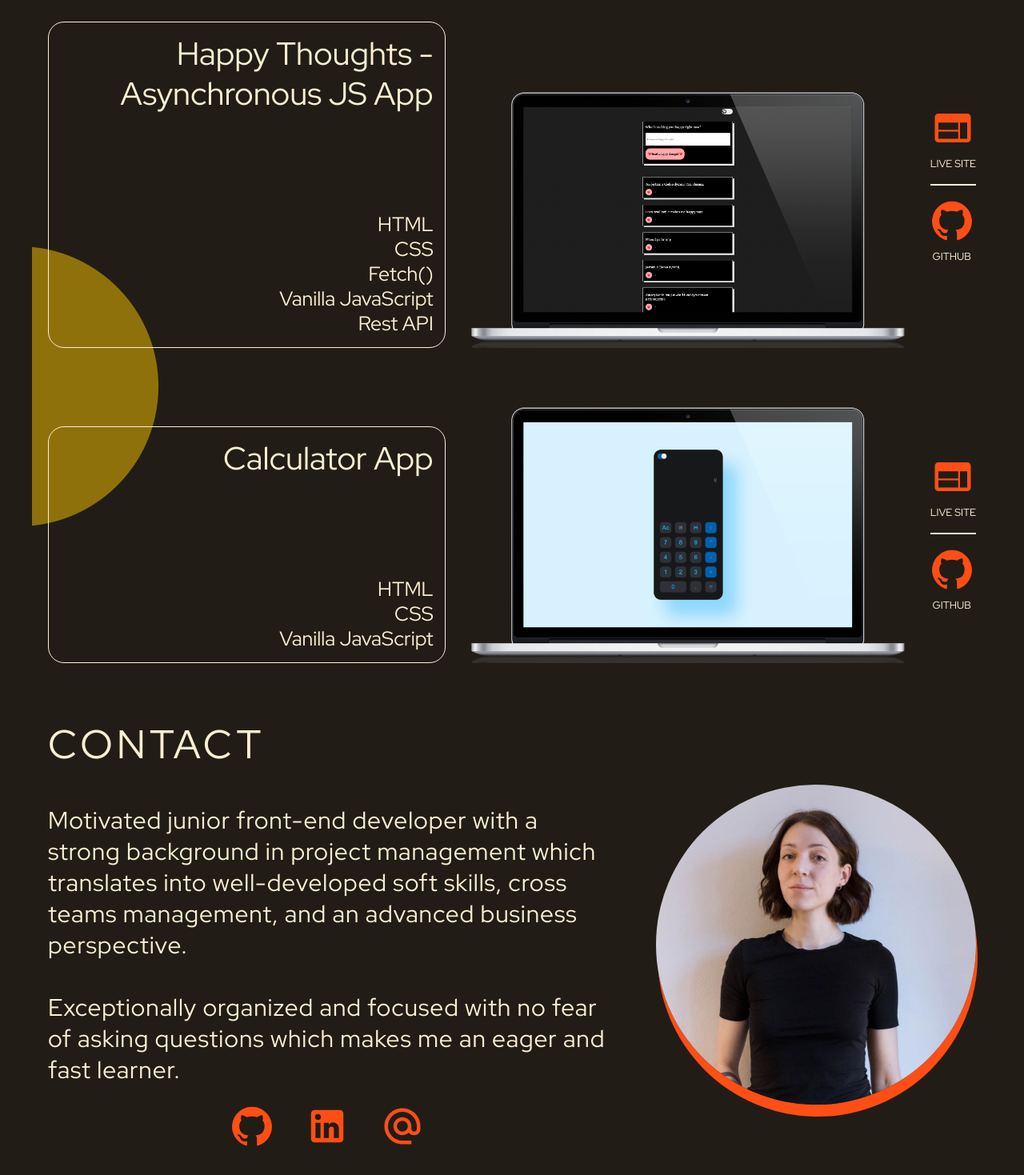
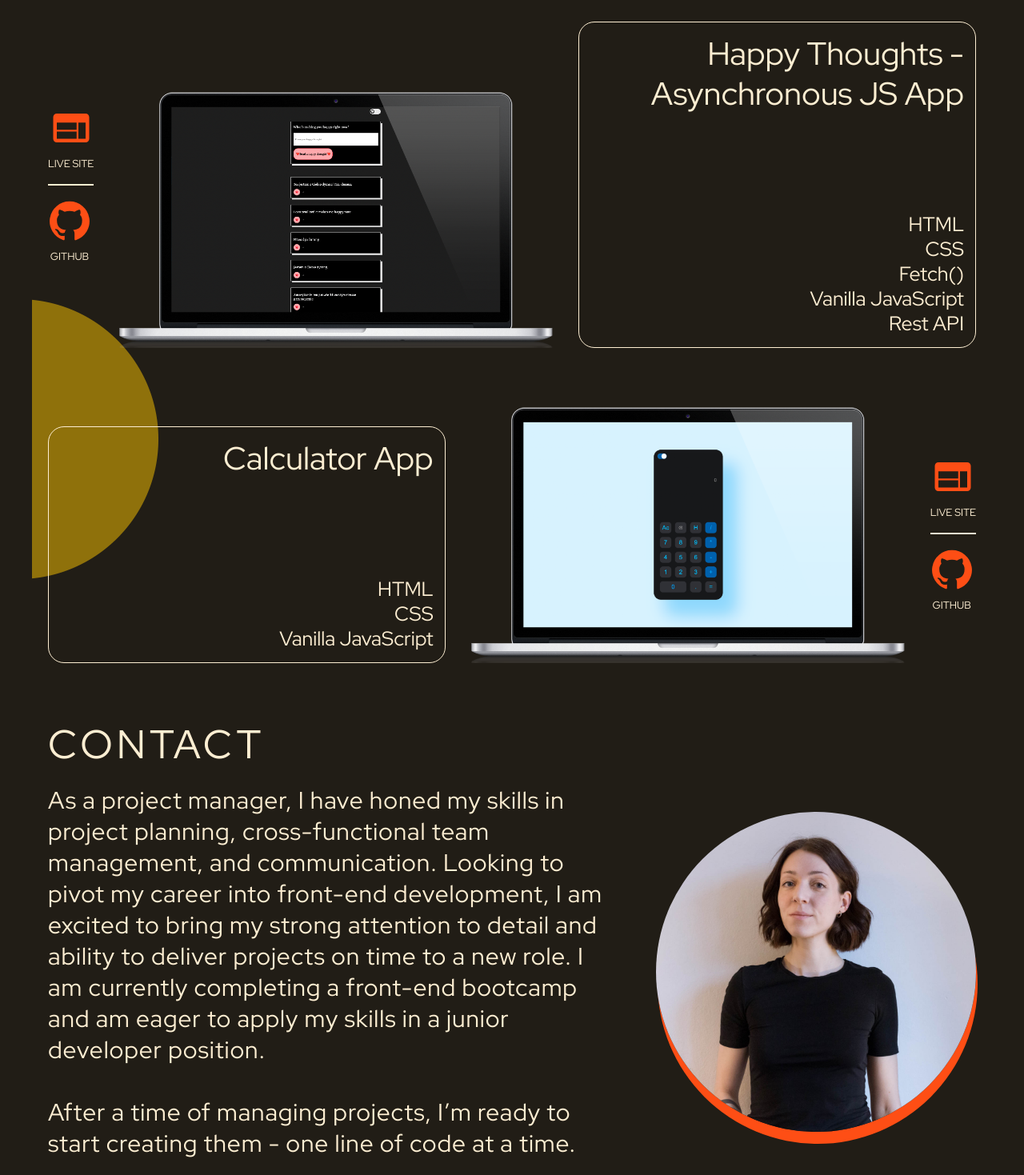
Before and after one commit to rartamosa/portfolio, a React (Create React App) app: page / in a window 1280 px wide. Shown: the part 2680-4149 px from the top of the page at 80% size. Built offline with nearby package versions, Linux system fonts and the light colour scheme.

Commit message:
Fixed order of projects

```diff
--- a/src/components/Contact.js
+++ b/src/components/Contact.js
@@ -10,12 +10,15 @@ const Contact = ({ theme }) => {
         <h2 className="contact-container__header">contact</h2>
         <div className="contact-container__description-box">
           <div className="contact-container__description-box-bio">
-            Motivated junior front-end developer with a strong background in
-            project management which translates into well-developed soft skills,
-            cross teams management, and an advanced business perspective.
+            As a project manager, I have honed my skills in project planning,
+            cross-functional team management, and communication. Looking to
+            pivot my career into front-end development, I am excited to bring my
+            strong attention to detail and ability to deliver projects on time
+            to a new role. I am currently completing a front-end bootcamp and am
+            eager to apply my skills in a junior developer position.
             <br /> <br />
-            Exceptionally organized and focused with no fear of asking questions
-            which makes me an eager and fast learner.
+            After a time of managing projects, I’m ready to start creating them
+            - one line of code at a time.
           </div>
           <img
             src="./assets/bio_image.jpg"
--- a/src/index.css
+++ b/src/index.css
@@ -176,16 +176,6 @@ code {
   color: inherit;
   width: max-content;
 }
-
-/* .single-project__icon-container_single-icon a {
-  text-transform: uppercase;
-  font-weight: 500;
-  font-size: 13px;
-  line-height: 16px;
-  text-decoration: none;
-  color: inherit;
-  width: max-content;
-} */
 
 .single-project__icon-container_line {
   border: 1px solid #fdeed2;
@@ -450,6 +440,9 @@ contact-container__icons_single-icon-container {
   .single-project__container {
     gap: 28px;
   }
+  .single-project__container:nth-of-type(2n + 1) .single-project__details {
+    order: 2;
+  }
   .singleMobileProject_img {
     height: 420px;
     order: 1;
@@ -475,6 +468,10 @@ contact-container__icons_single-icon-container {
     flex-direction: column;
     align-self: center;
     order: 1;
+  }
+  .single-project__container:nth-of-type(2n + 1)
+    .single-project__icon-container {
+    order: 0;
   }
   .single-project__icon-container_single-icon > svg {
     width: 54px;
@@ -506,6 +503,7 @@ contact-container__icons_single-icon-container {
     display: grid;
     grid-template-columns: 2fr 1fr;
     column-gap: 62px;
+    row-gap: 20px;
   }
   .contact-container__description-box-bio {
     font-size: 30px;
```
